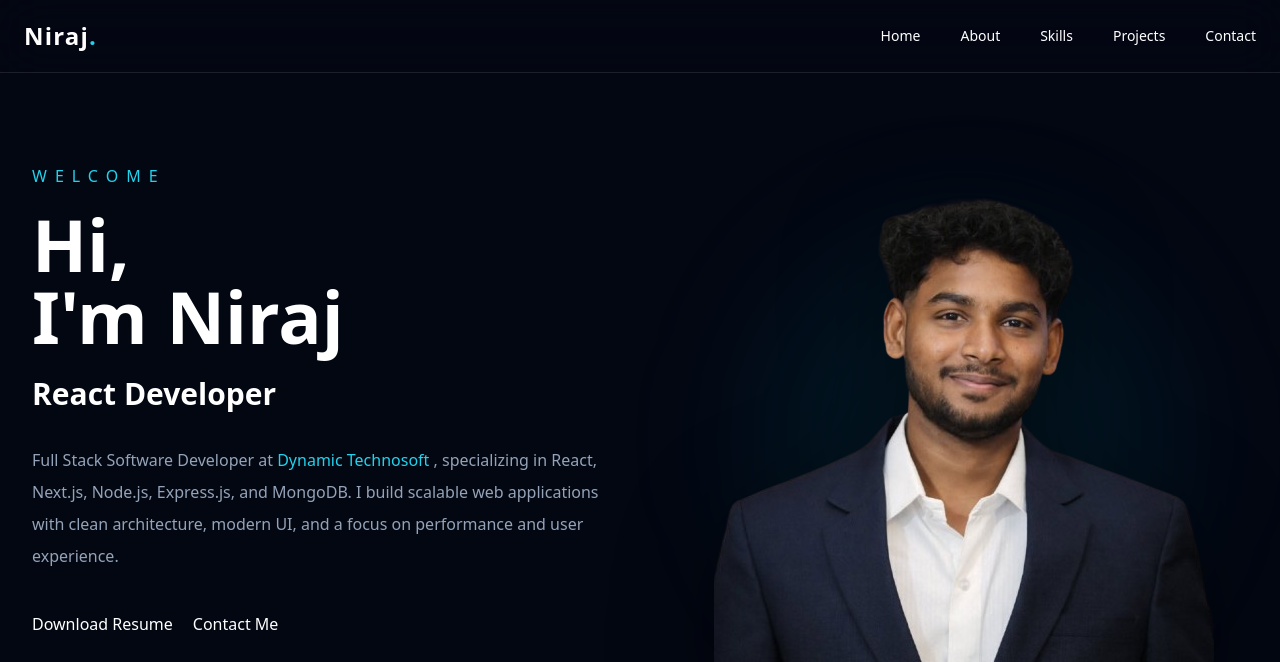
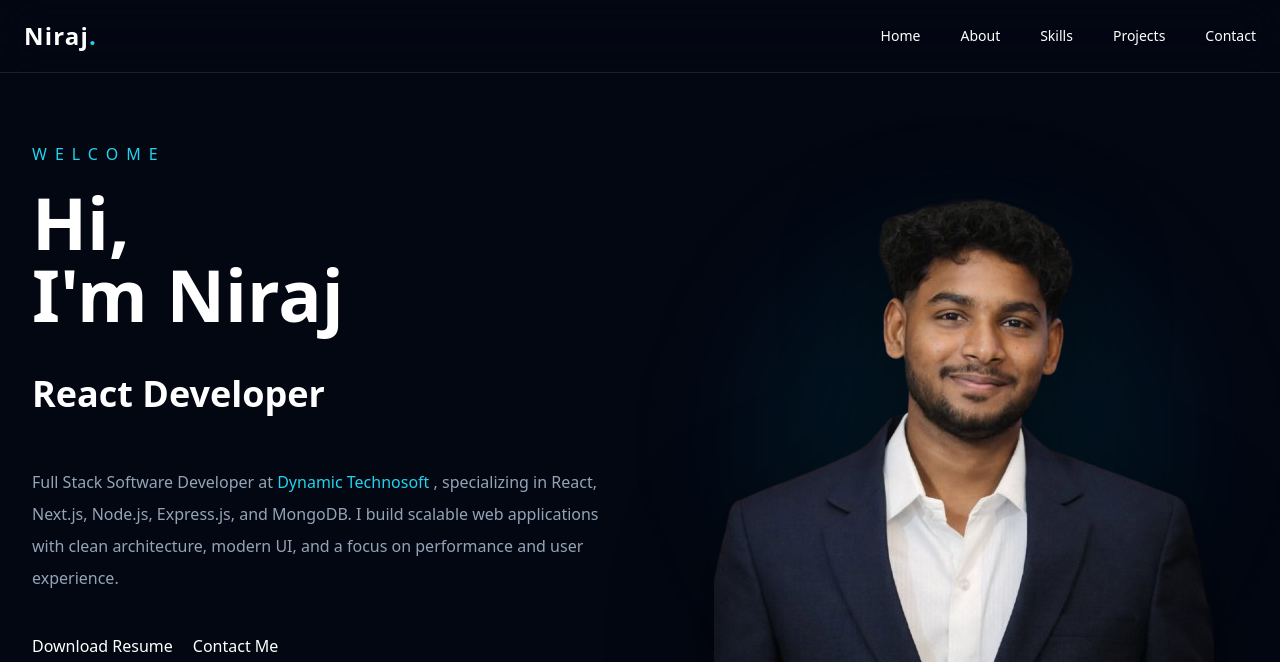
Before and after one commit to NirajPandit320/portfolio, a plain HTML site: page index.html in a window 1280 px wide. Shown: the top 662 px of the page. Drawn offline with nearby package versions, Linux system fonts and the light colour scheme.

Commit message:
Fixed Zittering Issue

```diff
--- a/index.html
+++ b/index.html
@@ -361,11 +361,14 @@
           </h1>
 
           <p
-            class="mt-6 text-3xl font-semibold"
+            class="mt-6 h-16 sm:h-20 flex items-center text-2xl sm:text-3xl lg:text-4xl font-semibold"
             aria-live="polite"
             aria-atomic="true"
           >
-            <span id="typing"></span>
+            <span
+              id="typing"
+              class="inline-block min-w-[260px] sm:min-w-[320px] lg:min-w-[430px]"
+            ></span>
           </p>
 
           <p class="mt-8 text-slate-400 leading-8 max-w-xl">
@@ -722,7 +725,7 @@
                 <i class="fa-solid fa-bolt"></i>
               </div>
 
-              <p class=" text-4xl font-extrabold text-white">
+              <p class="text-4xl font-extrabold text-white">
                 <span class="sr-only">Dedication level: </span>100%
               </p>
 
```
